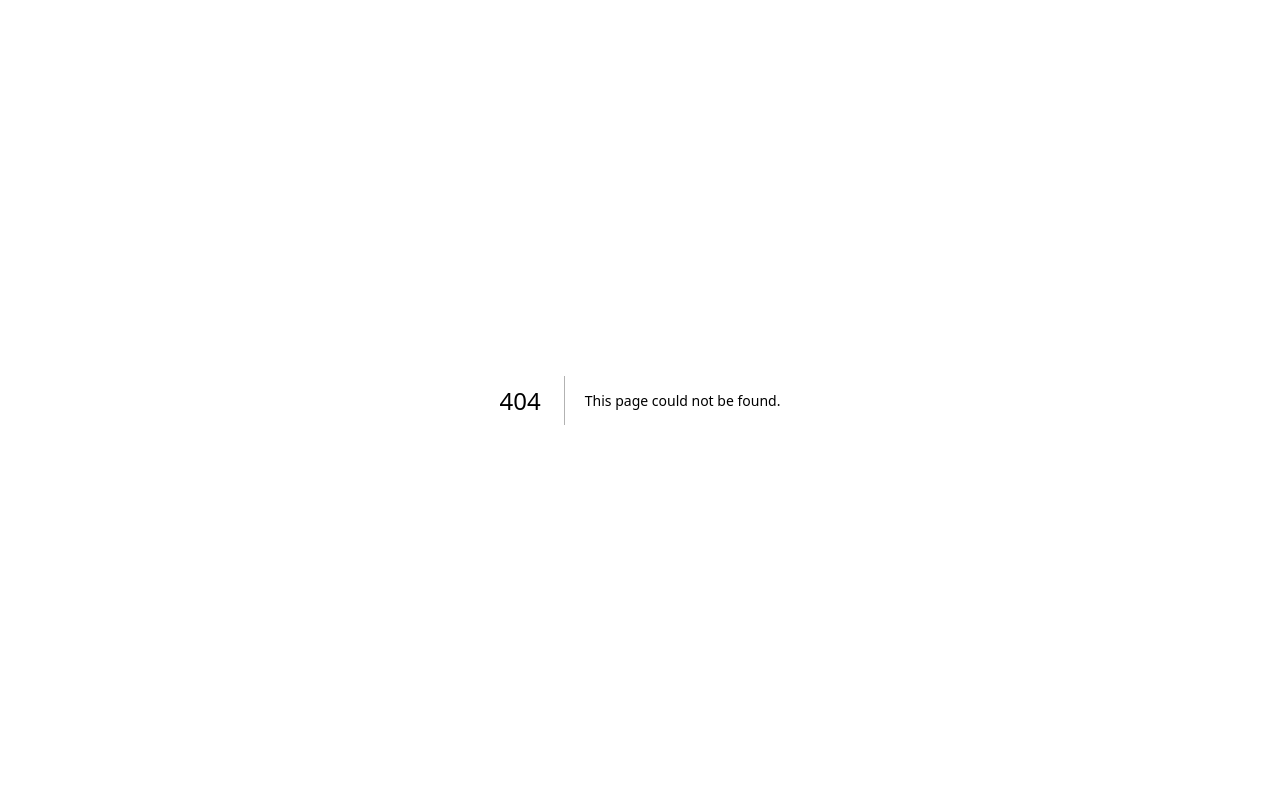
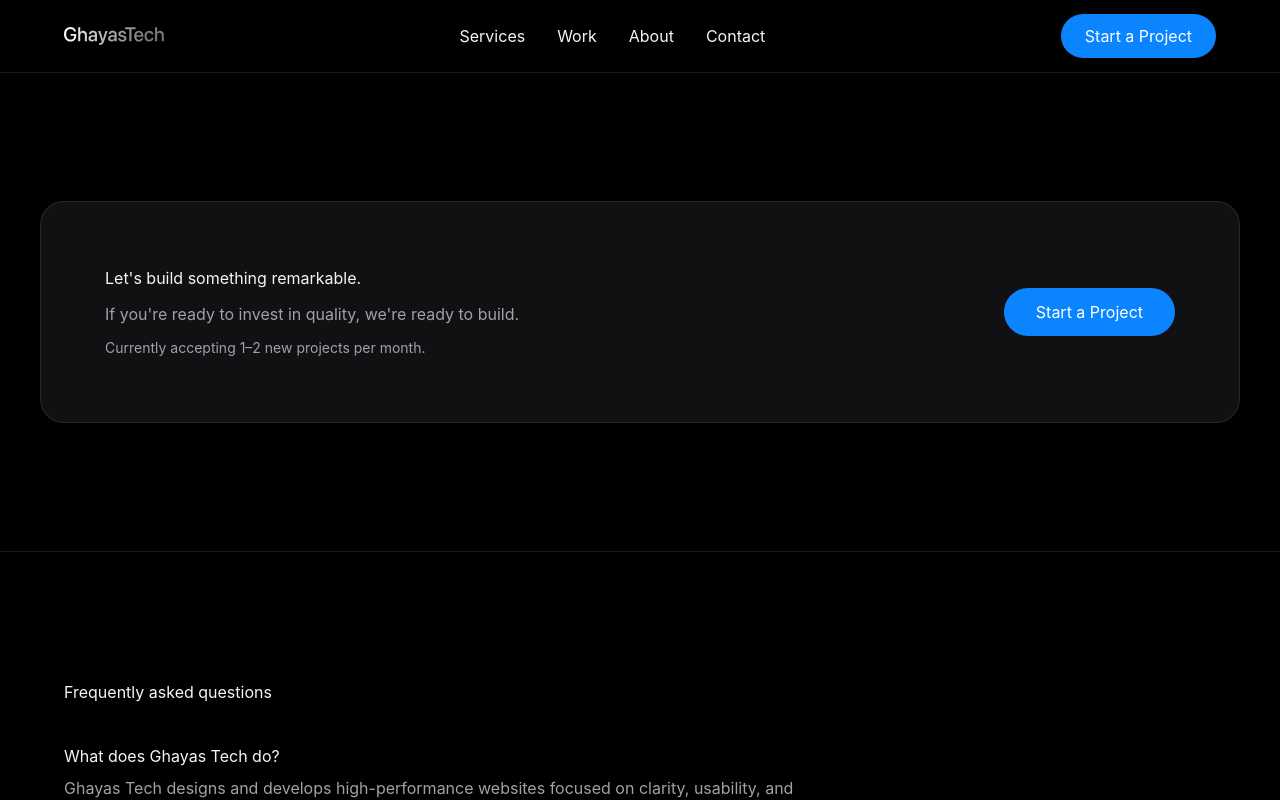
Before and after one commit to MuhammadGhayas1/ghayas-tech, a Next.js app: page /contact in a window 1280 px wide. Before the commit this address had no page. Shown: the top 800 px of the page. Built offline with nearby package versions, Linux system fonts and the light colour scheme.

Commit message:
Create dedicated /contact page and update navigation

```diff
--- /dev/null
+++ b/app/contact/page.tsx
@@ -0,0 +1,25 @@
+import { Header } from "@/components/Header";
+import { Footer } from "@/components/Footer";
+import { CTA } from "@/components/CTA";
+import { FAQ } from "@/components/FAQ";
+import type { Metadata } from "next";
+
+export const metadata: Metadata = {
+  title: "Contact — Ghayas Tech",
+  description:
+    "Get in touch with Ghayas Tech to start your next website project. Currently accepting 1–2 new projects per month.",
+  alternates: {
+    canonical: "https://ghayas-tech.pages.dev/contact"
+  }
+};
+
+export default function Contact() {
+  return (
+    <main className="bg-[var(--bg-primary)] text-ink">
+      <Header />
+      <CTA />
+      <FAQ />
+      <Footer />
+    </main>
+  );
+}
--- a/app/sitemap.ts
+++ b/app/sitemap.ts
@@ -12,6 +12,12 @@ export default function sitemap(): MetadataRoute.Sitemap {
     },
     {
       url: `${baseUrl}/about`,
+      lastModified: new Date(),
+      changeFrequency: "monthly",
+      priority: 0.9
+    },
+    {
+      url: `${baseUrl}/contact`,
       lastModified: new Date(),
       changeFrequency: "monthly",
       priority: 0.9
--- a/components/Footer.tsx
+++ b/components/Footer.tsx
@@ -27,7 +27,7 @@ export function Footer() {
           <Link href="/about" className="hover:text-ink transition-colors">
             About
           </Link>
-          <Link href="/#cta" className="hover:text-ink transition-colors">
+          <Link href="/contact" className="hover:text-ink transition-colors">
             Contact
           </Link>
         </div>
--- a/components/Header.tsx
+++ b/components/Header.tsx
@@ -5,7 +5,7 @@ const navItems = [
   { label: "Services", href: "/#services" },
   { label: "Work", href: "/#work" },
   { label: "About", href: "/about" },
-  { label: "Contact", href: "/#cta" }
+  { label: "Contact", href: "/contact" }
 ];
 
 export function Header() {
```
